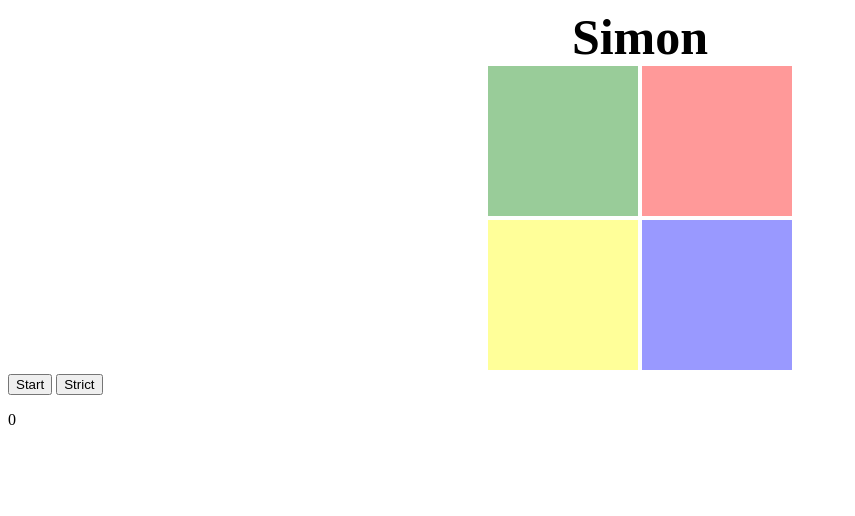
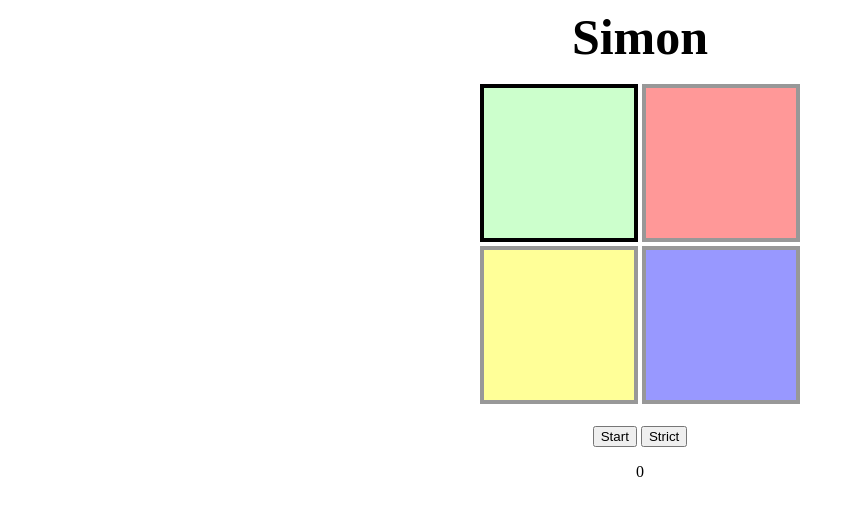
Before and after one commit to guipsamora/simon-game-fcc, a plain HTML site: page index.html in a window 1280 px wide. Both pictures are taken after a click on the button "Start". Shown: the whole page, without its empty margins (0-855 px from the left). Drawn offline with nearby package versions, Linux system fonts and the light colour scheme.

Commit message:
game working for real

```diff
--- a/script.js
+++ b/script.js
@@ -23,30 +23,35 @@
       if(game.on_off){
          gameOrder();
       }
-   })
+   });
 
    function gameOrder(){
-      console.log(game.computerSerie);
-      // console.log(game.humanSerie);
-      // console.log(game.turn)
+      // writes the number of rounds the user got right
       document.getElementById("turn").innerHTML = game.round;
 
       if(game.turn === 0){
-         startGame();
+         computerRound();
          animate(game.computerSerie);
          gameOrder();
 
       } else if(game.turn % 2 !== 0){
 
+         var compLenght = game.computerSerie.length;
+         var humanLength = game.humanSerie.length;
+         var i = 0;
+
+         if(humanLength < compLenght){
+
          // this gets the value the user clicked on the element (1 = green / 2 = red / 3 = yellow / 4 = blue)
-         $(".square").click(function(e){
+            $(".square").click(function(e){
                e.stopImmediatePropagation();
-               console.log("I fired.")
+               // console.log("I fired.")
                var squareNum = $(this).data("title");
                var squareId = event.target.id;
 
                game.humanSerie.push(squareNum);
 
+               // calls the ligthUp and playSound functions according to the number of the square
                switch (squareNum){
                   case 1:
                      lightUp(squareNum);
@@ -66,12 +71,8 @@
                      break;
                }
 
-               var compLenght = game.computerSerie.length;
-               var humanLength = game.humanSerie.length;
-               var i = 0
-
-               console.log(compLenght);
-               console.log(game.humanSerie)
+               compLenght = game.computerSerie.length;
+               humanLength = game.humanSerie.length;
 
                // checks if the human got the same serie that the computer had
                if(game.humanSerie[i] === game.computerSerie[i]){
@@ -80,35 +81,28 @@
                      game.humanSerie = [];
                      game.turn++
                      gameOrder();
+                     i = 0;
                   }
-               } else {
+               } else if(game.humanSerie[i] !== game.computerSerie[i]) {
+                  game.computerSerie = [];
+                  game.humanSerie = [];
                   game.round = 0;
                   game.turn = 0;
-                  game.humanSerie = [];
-                  game.computerSerie = [];
                   gameOrder();
                }
-         });
-
+            });
+         }
       } else {
          game.round++
          animate(game.computerSerie);
-         nextRound();
+         computerRound();
          gameOrder();
       }
    }
 })
 
-// stars the game off
-function startGame(){
-   var random = Math.floor(Math.random() * 4) + 1;
-   game.computerSerie.push(random);
-   // animate(game.computerSerie);
-   game.turn++
-}
-
-// as soon as the animation from previous numbers ends it starts
-function nextRound(){
+// gives random value to the computerSerie array
+function computerRound(){
    var random = Math.floor(Math.random() * 4) + 1;
    game.computerSerie.push(random);
    game.turn++
--- a/style.css
+++ b/style.css
@@ -17,12 +17,13 @@
    text-align: center;
 }
 
+
 #green {
    display: inline-block;
    background-color: green;
    width: 150px;
    height: 150px;
-   opacity: 0.4;
+   background: rgba(0, 255, 0, 0.2);
 }
 
 #red {
@@ -31,6 +32,8 @@
    width: 150px;
    height: 150px;
    opacity: 0.4;
+   border-width: 4px;
+   border-style: solid;
 }
 
 #yellow {
@@ -49,6 +52,18 @@
    opacity: 0.4;
 }
 
+.square {
+   border-width: 4px;
+   border-style: solid;
+
+}
+
 .light {
    opacity: 1 !important;
+   background: rgba(0, 0, 0, 1);
 }
+
+#controls {
+   margin: 0 auto;
+   text-align: center;
+}
```
Also changed, not shown: index.html (+3 -0 lines).
